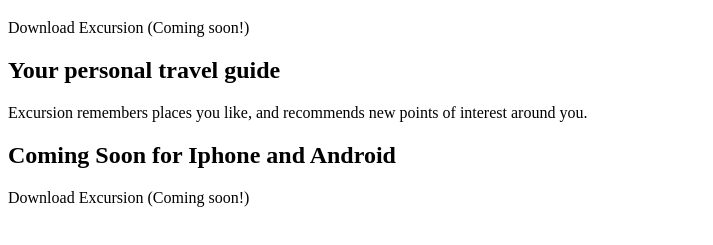
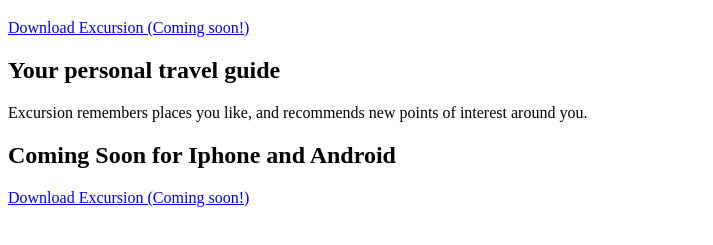
Before and after one commit to jstilb/excursion, a plain HTML site: page index.html in a window 1280 px wide. Shown: the part 61-306 px from the top of the page, without its empty margins (0-713 px from the left). Drawn offline with Linux system fonts and the light colour scheme.

Commit message:
hmtl boilerplate

```diff
--- a/index.html
+++ b/index.html
@@ -2,14 +2,15 @@
 <html>
   <head>
     <title>Excursion</title>
+    <link href="./resources/css/style.css" type="text/css" rel="stylesheet">
   </head>
   <body>
     <h1>Discover hidden places in the world around you</h1>
-      <p>Download Excursion (Coming soon!)</p>
+      <p> <a href="/Users/jmsitunes/Desktop/Projects/Excursion/index.html">Download Excursion (Coming soon!)</a> </p>
     <h2>Your personal travel guide</h2>
       <p>Excursion remembers places you like,
         and recommends new points of interest around you.</p>
     <h2>Coming Soon for Iphone and Android</h2>
-      <p>Download Excursion (Coming soon!)</p>
+      <p> <a href="/Users/jmsitunes/Desktop/Projects/Excursion/index.html">Download Excursion (Coming soon!)</a> </p>
   </body>
 </html>
```
